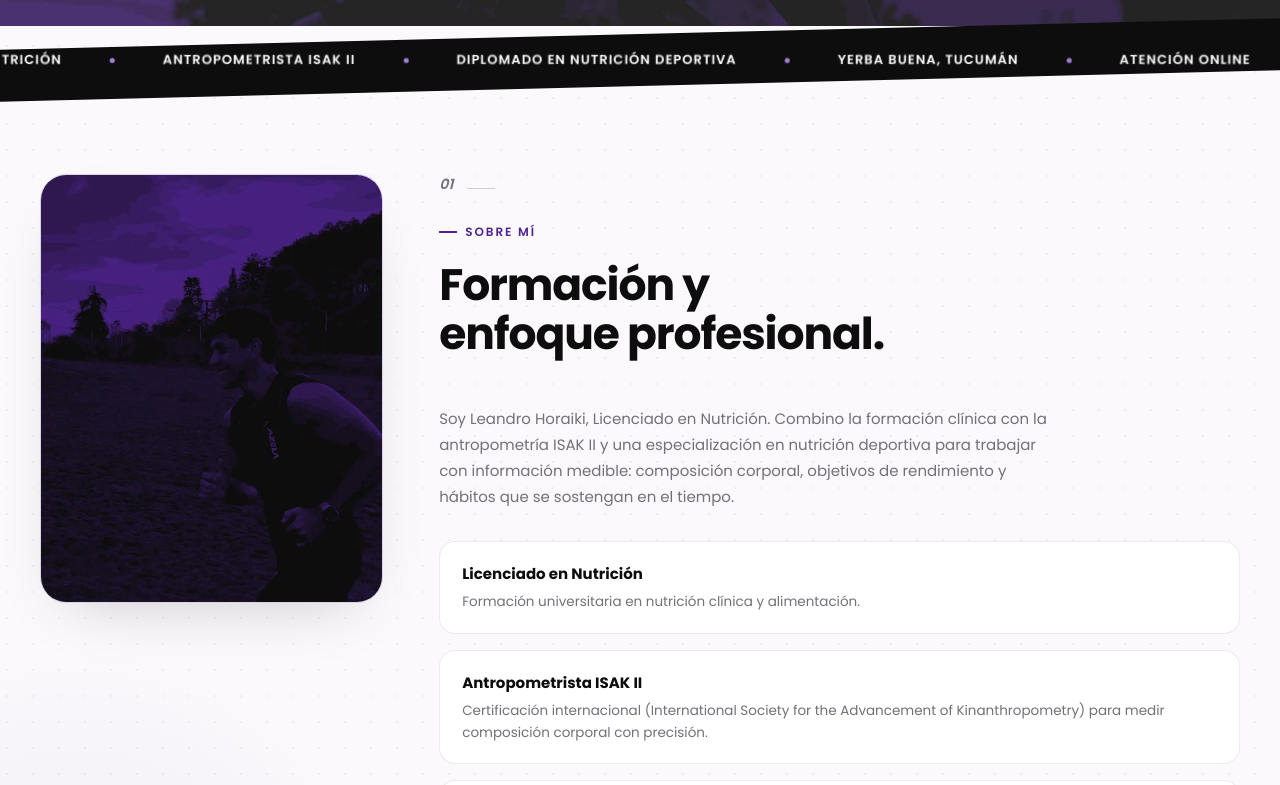
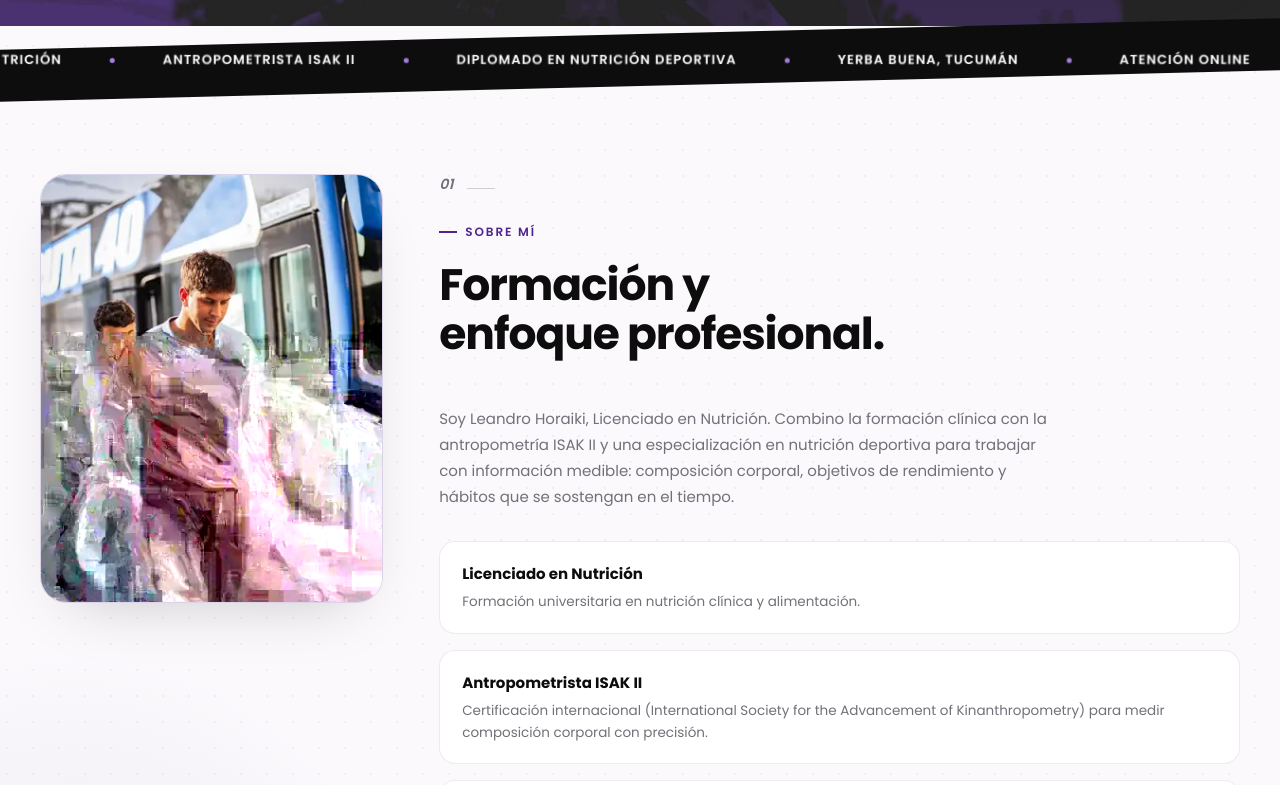
Before and after one commit to leandrohoraiki/nutrite-al-max, a Next.js app: page / in a window 1280 px wide. Shown: the part 715-1500 px from the top of the page. Built offline with nearby package versions, Linux system fonts and the light colour scheme.

Commit message:
Usar nueva foto en seccion Sobre mi

```diff
--- a/app/page.tsx
+++ b/app/page.tsx
@@ -218,7 +218,7 @@ export default function Home() {
             <div className="nam-about-photo-wrap">
               <img
                 className="nam-about-photo"
-                src="/nutrite-al-max-retrato.webp"
+                src="/nutrite-al-max-sobre-mi.webp"
                 alt="Leandro Horaiki, Licenciado en Nutrición"
               />
             </div>
```
